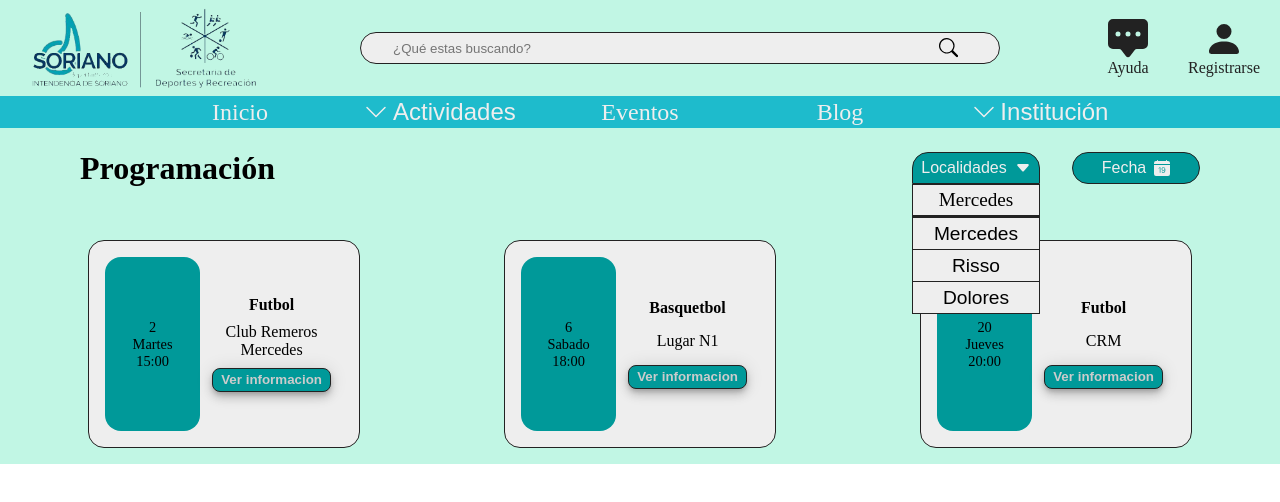
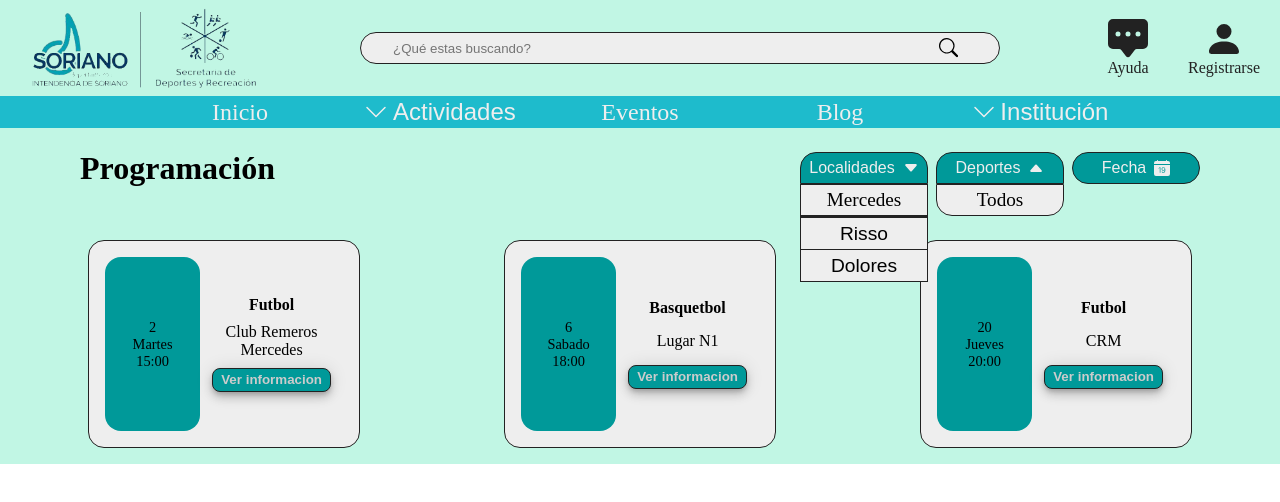
Before and after one commit to sorianosports23/sorianosports, a React (Create React App) app: page /events in a window 1280 px wide. Both pictures are taken after a click on the button "Localidades". Shown: the top 502 px of the page. Built offline with nearby package versions, Linux system fonts and the light colour scheme.

Commit message:
eventos por localidad y deporte

```diff
--- a/src/components/index/CompNewsCarrousel.tsx
+++ b/src/components/index/CompNewsCarrousel.tsx
@@ -52,8 +52,6 @@ const CompNewsCarrousel = () => {
   useEffect(() => {
     const firstChild = news.current.firstChild as HTMLDivElement
     const lastChild = news.current.lastChild as HTMLDivElement
-    console.log(firstChild)
-    console.log(lastChild)
     const clonLastChild = document.createElement("div")
     clonLastChild.innerHTML = lastChild.innerHTML
     news.current.insertBefore(clonLastChild, firstChild)
--- a/src/css/events/main.module.css
+++ b/src/css/events/main.module.css
@@ -26,8 +26,8 @@
   padding: 1rem 5rem;
 }
 
-.title > div {
-  width: 18rem;
+.btn_cont {
+  width: 25rem;
   display: flex;
   align-items: center;
   justify-content: space-between;
--- a/src/pages/user/PageEvents.tsx
+++ b/src/pages/user/PageEvents.tsx
@@ -8,8 +8,49 @@ import listEvents from "../../utils/events/events.json"
 const PageEvents = () => {
 
   const [showPlaces, setShowPlaces] = useState(false)
+  const [showSports, setShowSports] = useState(false)
   const [events] = useState<IEvents>(listEvents as IEvents)
   const [eventsCity, setEventsCity] = useState("Mercedes")
+  const [sportSelected, setSportSelected] = useState("Todos")
+  const [sportsName, setSportsName] = useState<Array<string>>([])
+  const [eventsToShow, setEventsToShow] = useState<Array<TEvent>>([])
+
+  const handleChangeEventsCity = (city: string) => {
+    setEventsCity(city)
+    setShowPlaces(false)
+  }
+
+  const handleChangeSportSelected = (sport: string) => {
+    setSportSelected(sport)
+    setShowSports(false)
+  }
+
+  useEffect(() => {
+    setSportsName(["Todos"])
+    setSportSelected("Todos")
+  }, [eventsCity])
+
+  useEffect(() => {
+    events[eventsCity].map(city => {
+      setSportsName(prev => {
+        if (prev.includes(city.sportName)) return prev
+        return [...prev, city.sportName]
+      })
+
+      return null
+    })
+    console.log(sportsName)
+  }, [events, sportsName, sportSelected, eventsCity])
+
+  useEffect(() => {
+    if (sportSelected === "Todos") {
+      setEventsToShow(events[eventsCity])
+    } else {
+      setEventsToShow(
+        events[eventsCity].filter(ev => ev.sportName === sportSelected)
+      )
+    }
+  }, [events, sportSelected, eventsCity])
 
   return (
     <>
@@ -46,14 +87,55 @@ const PageEvents = () => {
                 }}
               >
                 {
-                  Object.keys(events).map((city, i) => (
-                    <li key={i}>
-                      <button onClick={() => setEventsCity(city)}>{city}</button>
-                    </li>
-                  ))
+                  Object.keys(events).map((city, i) => {
+                    if (city !== eventsCity) {
+                      return  <li key={i}>
+                                <button onClick={() => handleChangeEventsCity(city)}>{city}</button>
+                              </li>
+                    } else return null
+                  })
                 }
               </ul>
             </div>
+
+            <div>
+              <button
+                onClick={() => setShowSports(!showSports)}
+              >
+                Deportes
+                {
+                  showSports
+                    ? <BsFillCaretDownFill/>
+                    : <BsFillCaretUpFill/>
+                }
+              </button>
+              <p
+                style={{
+                  borderRadius: showSports
+                    ? "0"
+                    : "0 0 1rem 1rem"
+                }}
+              >{sportSelected}</p>
+
+              <ul className={styles.btn_cont_list}
+                style={{
+                  display: showSports ? "block" : "none"
+                }}
+              >
+                {
+                  sportsName.map((sport, i) => {
+                    if (sport === sportSelected) return null
+                    return <li key={i}>
+                            <button onClick={() => handleChangeSportSelected(sport)}>
+                              {sport}
+                            </button>
+                           </li>
+                  })
+                }
+              </ul>
+            </div>
+
+
 
             <button>Fecha <BsFillCalendarDateFill/></button>
           </div>
@@ -61,7 +143,7 @@ const PageEvents = () => {
 
         <div className={styles.events}>
           {
-            events[eventsCity].map((event) => (
+            eventsToShow.map((event) => (
               <CompEvent
                 {
                   ...event
--- a/src/utils/events/events.json
+++ b/src/utils/events/events.json
@@ -11,7 +11,7 @@
   ],
   "Dolores": [
     { "name": "Evento N~1 de Dolores", "description": "El primer evento en Dolores", "dayNumber": 4, "day": "Jueves", "hour": "15:00", "sportName": "Basquetbol", "place": "Lugar N~1" },
-    { "name": "Evento N~2 de Dolores", "description": "El segundo evento en Dolores", "dayNumber": 6, "day": "Sabado", "hour": "22:00", "sportName": "Futbol", "place": "Lugar N~2" },
+    { "name": "Evento N~2 de Dolores", "description": "El segundo evento en Dolores", "dayNumber": 6, "day": "Sabado", "hour": "22:00", "sportName": "Futbolsala", "place": "Lugar N~2" },
     { "name": "Evento N~3 de Dolores", "description": "El tercer evento en Dolores", "dayNumber": 20, "day": "Lunes", "hour": "15:00", "sportName": "Futbol", "place": "Lugar N~3" }
   ]
 }
```
